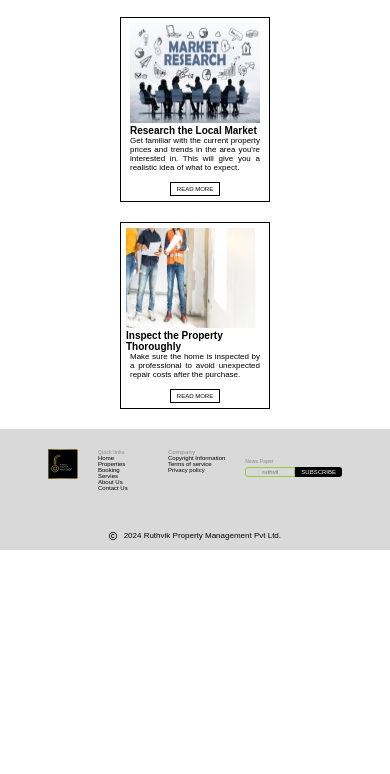
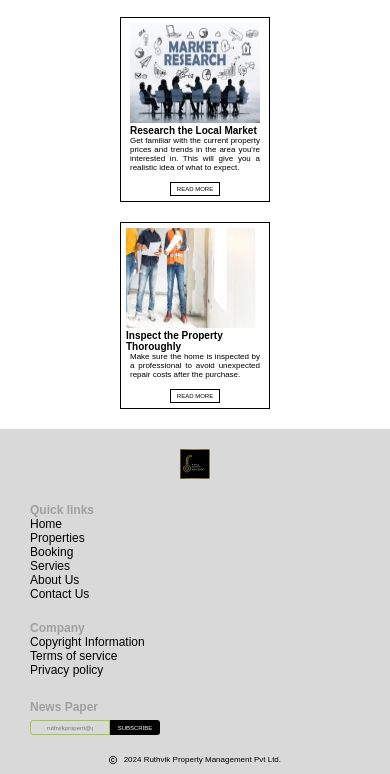
Before and after one commit to vasudev05/Ruthvikproperties, a plain HTML site: page index.html in a window 390 px wide. Shown: the part 2575-3349 px from the top of the page. Before the commit the page ends 3125 px from the top, so only its background shows below. Drawn offline with Linux system fonts and the light colour scheme; a web font is replaced by a local one.

Commit message:
Update homepage.css

```diff
--- a/homepage.css
+++ b/homepage.css
@@ -975,10 +975,10 @@ table{
 
     .footer{
         display: flex;
-        justify-content: center;
+        flex-direction: column;
+        gap: 20px;
         background-color: #D9D9D9;
         padding: 20px 30px;
-        gap: 20px;
     }
 
     .links img{
@@ -987,30 +987,32 @@ table{
     }
 
     .quick-link{
-        width: 50px;
+        width: 70px;
         display: flex;
         flex-direction: column;
         font-size: 6px;
     }
 
     .quick-link strong{
-        font-size: 5px;
+        font-size: 12px;
     }
 
     .quick-link a{
         color: black;
+        font-size: 12px;
     }
 
     .Company{
-        font-size: 6px;
+        font-size: 12px;
     }
     .input-group {
         display: flex;
         align-items: center;
     }
     .input {
-        min-width: 10px;
-        min-height: 10px;
+        margin-top: 5px;
+        min-width: 80px;
+        min-height: 15px;
         max-width: 50px;
         padding: 0 1rem;
         color: black;
@@ -1021,8 +1023,9 @@ table{
     }
 
     .button--submit {
-        min-width: 20px;
-        min-height: 10px;
+        margin-top: 5px;
+        min-width: 50px;
+        min-height: 15px;
         padding: 0em 1em;
         border: none;
         border-radius: 0 3px 3px 0;
@@ -1034,12 +1037,14 @@ table{
     }
 
     .Newspaper strong{
-        font-size: 5px;
+        font-size: 12px;
         margin: 0;
         padding: 0px;
     }
 
-    .pvt{display: flex;
+    .pvt{
+        padding-top: 0;
+        display: flex;
         font-size: 8px;
         text-align: center;
         align-items: center;
```
